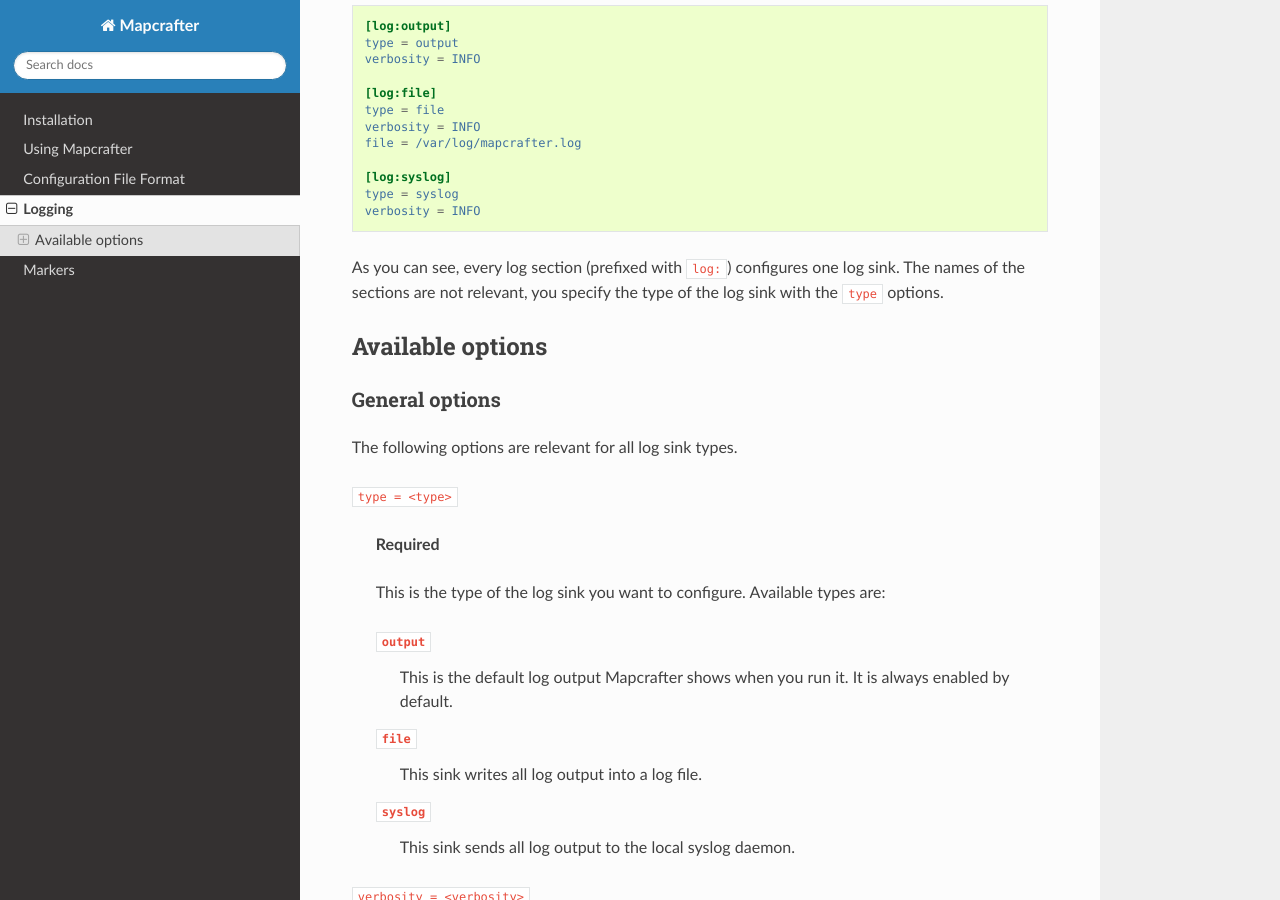
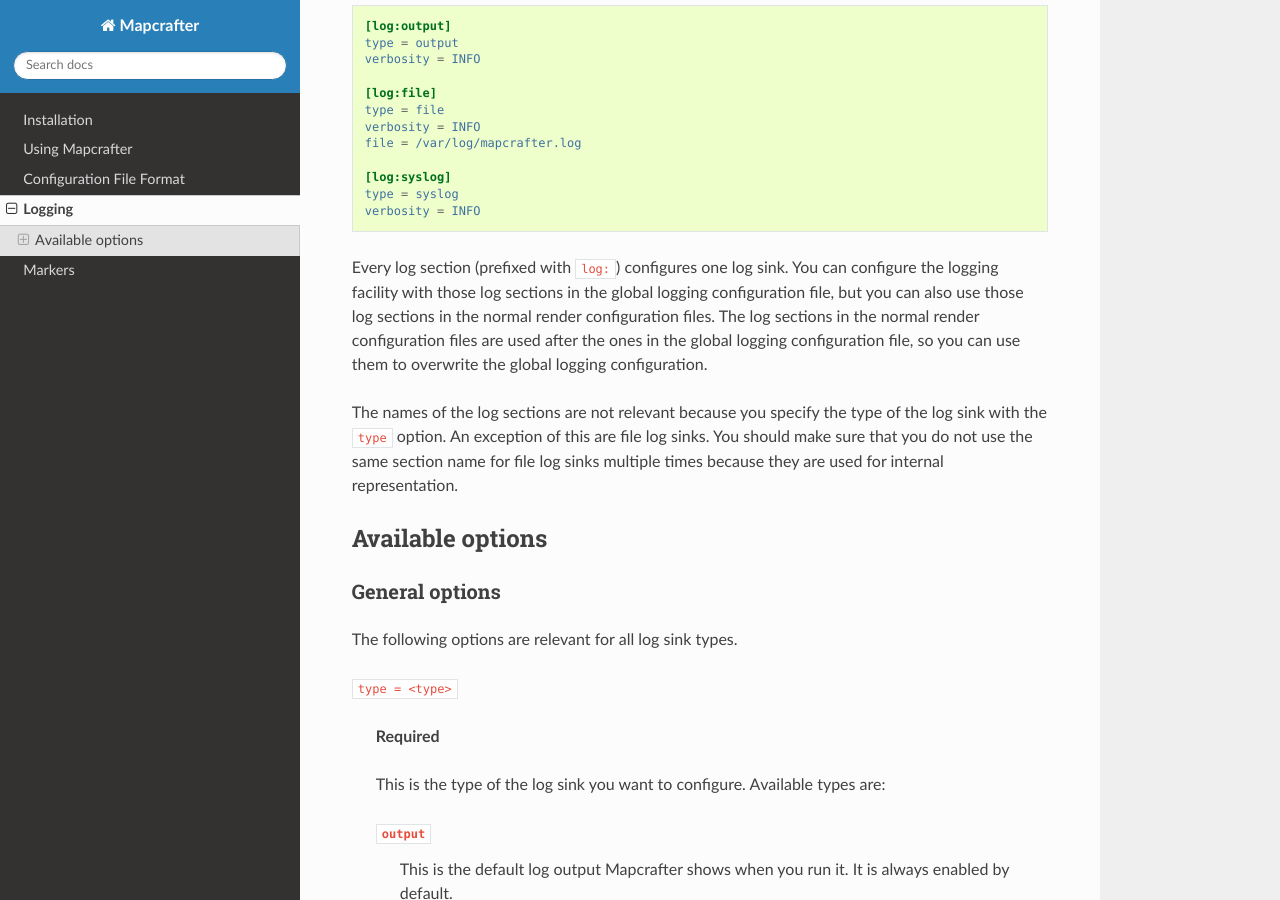
Before and after one commit to mapcrafter/mapcrafter, a Sphinx documentation site: the page built from docs/logging.rst, in a window 1280 px wide and 900 px high, scrolled down 398 px. Built offline with Sphinx 7.4.7 and the Read the Docs theme 2.0.0, drawn with Linux system fonts in a browser that asks for light colours.

Commit message:
Some more logging documentation.

```diff
--- a/docs/logging.rst
+++ b/docs/logging.rst
@@ -28,9 +28,17 @@
     type = syslog
     verbosity = INFO
 
-As you can see, every log section (prefixed with ``log:``) configures one log sink.
-The names of the sections are not relevant, you specify the type of the log sink with
-the ``type`` options.
+Every log section (prefixed with ``log:``) configures one log sink.
+You can configure the logging facility with those log sections in the global logging
+configuration file, but you can also use those log sections in the normal render
+configuration files. The log sections in the normal render configuration files are used
+after the ones in the global logging configuration file, so you can use them to overwrite
+the global logging configuration.
+
+The names of the log sections are not relevant because you specify the type of the log
+sink with the ``type`` option. An exception of this are file log sinks. You should make
+sure that you do not use the same section name for file log sinks multiple times because
+they are used for internal representation.
 
 Available options
 =================
```
